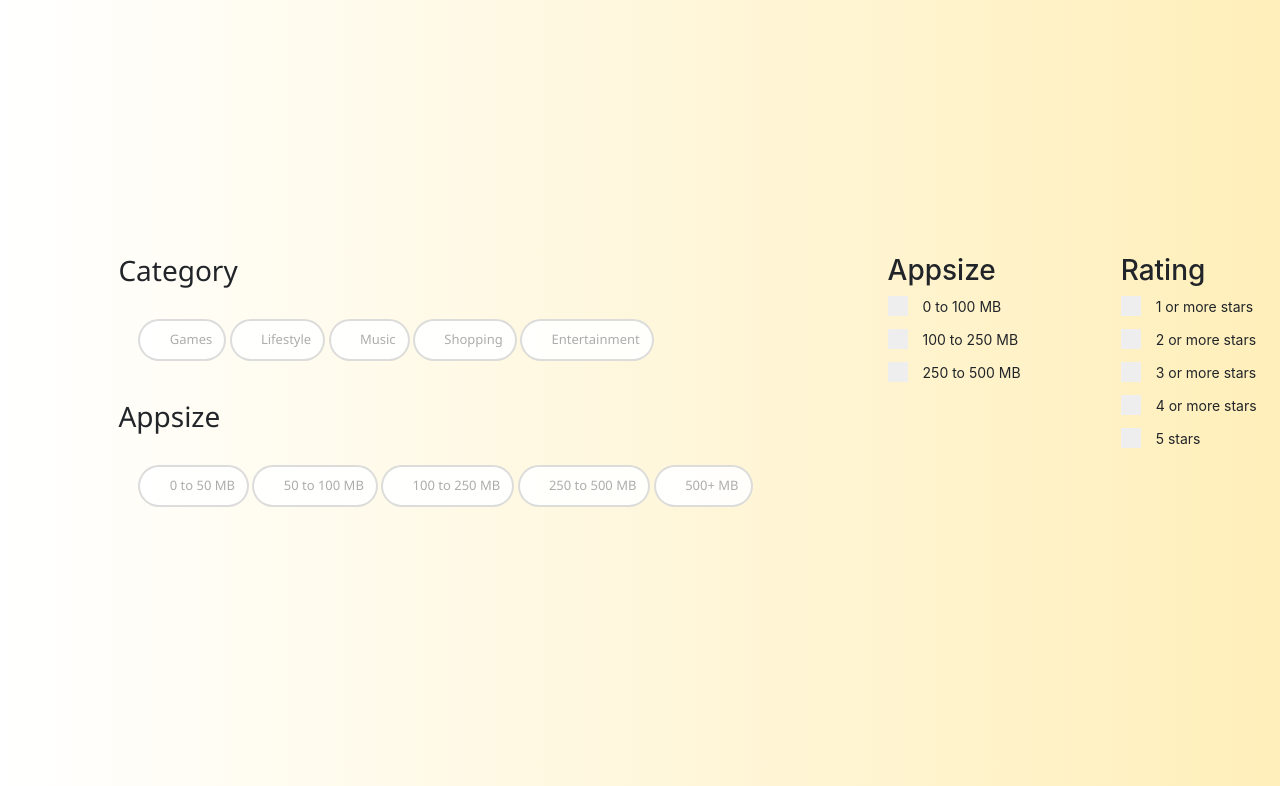
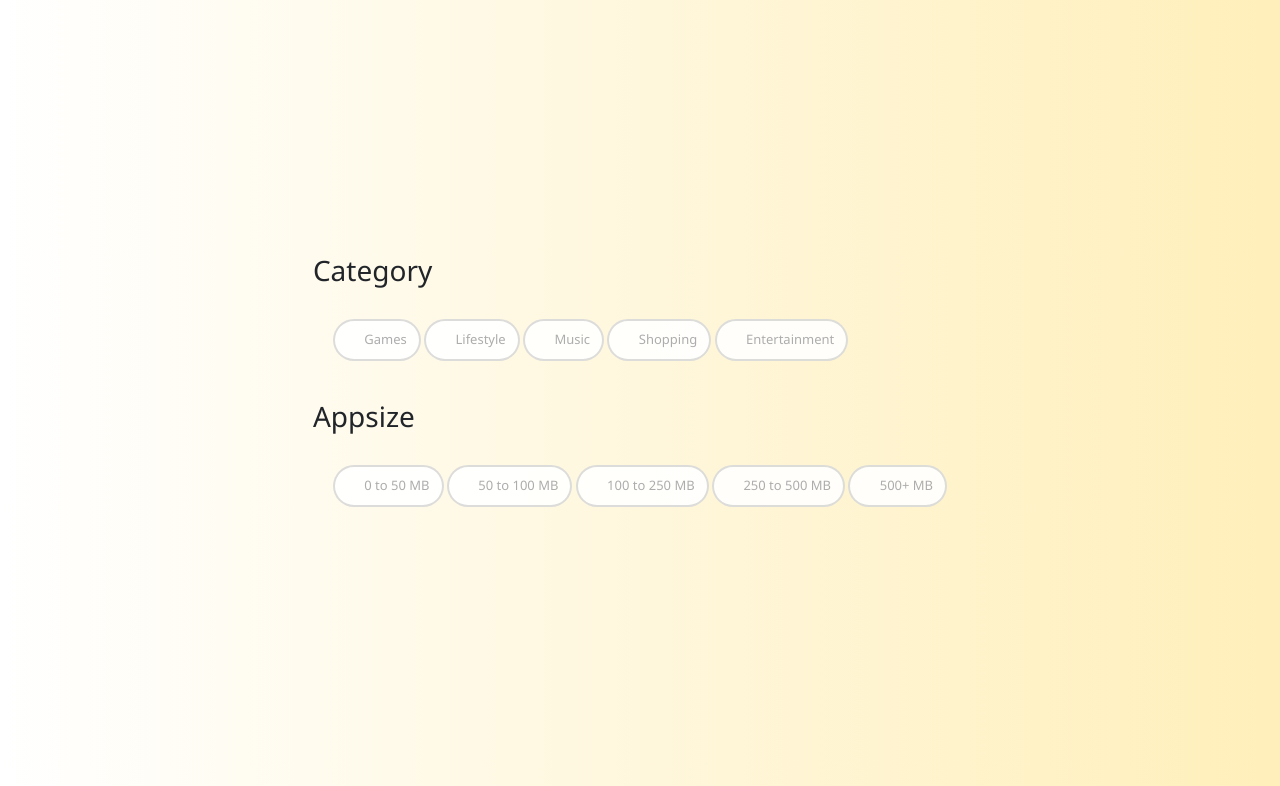
Before and after one commit to RickSunder/KD, a Flask app: page / in a window 1280 px wide. Shown: the top 786 px of the page. Run offline with Flask 2, Linux system fonts and the light colour scheme; some libraries are stand-ins or nearby versions.

Commit message:
dtgwkljag

```diff
--- a/static/styles.css
+++ b/static/styles.css
@@ -317,10 +317,10 @@ box-sizing: border-box;
 
 /* Create three equal columns that floats next to each other */
 .column {
-float: left;
+float: middle;
 /*width: 30%;*/
-padding-right: 10px;
-padding-left: 90px;
+padding-right: 50px;
+padding-left: 50px;
 padding-top: 0px;
 }
 
--- a/templates/homepage.html
+++ b/templates/homepage.html
@@ -3,7 +3,7 @@
 <body>
     <div class="searchrow">
 
-      <!-- options and checkboxes for allergies in the first column -->
+
       <div class="column">
         <div class="container">
           <h3>Category</h3>
@@ -16,7 +16,7 @@
           </ul>
         </div>
 
-      <!-- options and checkboxes for diet in the first column -->
+
           <div class="container">
               <h3>Appsize</h3>
               <ul class="ks-cboxtags">
@@ -27,49 +27,8 @@
                   <li><input type="checkbox" id="checkboxTen" value="500+MB" ><label for="checkboxTen">500+ MB</label></li>
               </ul>
           </div>
+
       </div>
-
-      <!-- options and checkboxes for type of course in the first column -->
-      <div class="column">
-        <h3>Appsize</h3>
-        <label class="container1">0 to 100 MB
-          <input type="checkbox" name="0to100MB" value="course^course-Main Dishes">
-          <span class="checkmark"></span>
-        </label>
-        <label class="container1">100 to 250 MB
-          <input type="checkbox" name="100to250MB" value="406^Ketogenic">
-          <span class="checkmark"></span>
-        </label>
-        <label class="container1">250 to 500 MB
-          <input type="checkbox" name="250to500MB" value="406^Ketogenic">
-          <span class="checkmark"></span>
-        </label>
-    </div>
-    <div class="column">
-        <h3>Rating</h3>
-      <label class="container1">1 or more stars
-        <input type="checkbox" name="1starormore" value="406^Ketogenic">
-        <span class="checkmark"></span>
-      </label>
-      <label class="container1">2 or more stars
-        <input type="checkbox" name="2starsormore" value="406^Ketogenic">
-        <span class="checkmark"></span>
-      </label>
-      <label class="container1">3 or more stars
-          <input type="checkbox" name="3starsormore" value="406^Ketogenic">
-          <span class="checkmark"></span>
-      </label>
-      <label class="container1">4 or more stars
-          <input type="checkbox" name="4starsormore" value="406^Ketogenic">
-          <span class="checkmark"></span>
-      </label>
-      <label class="container1">5 stars
-          <input type="checkbox" name="5stars" value="406^Ketogenic">
-          <span class="checkmark"></span>
-        </label>
-
-
-
 
     </div>
 </body>
```
